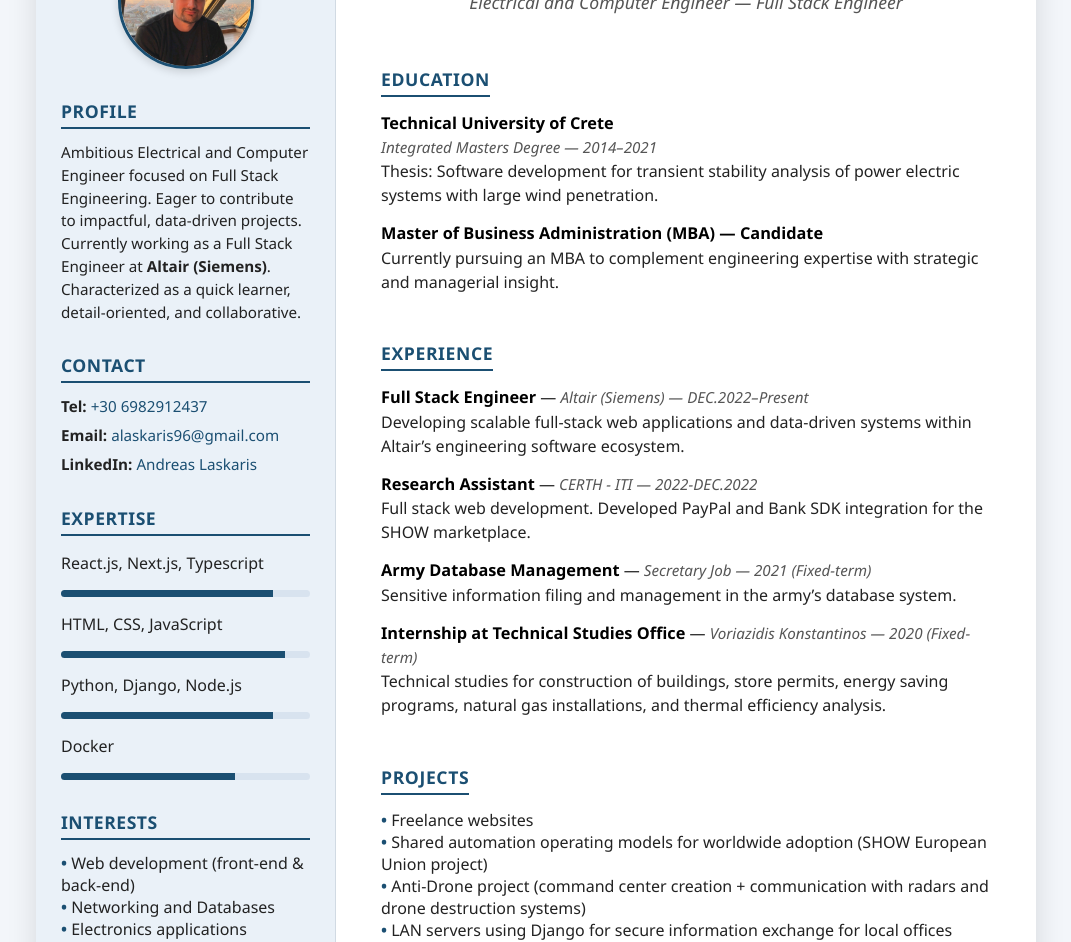
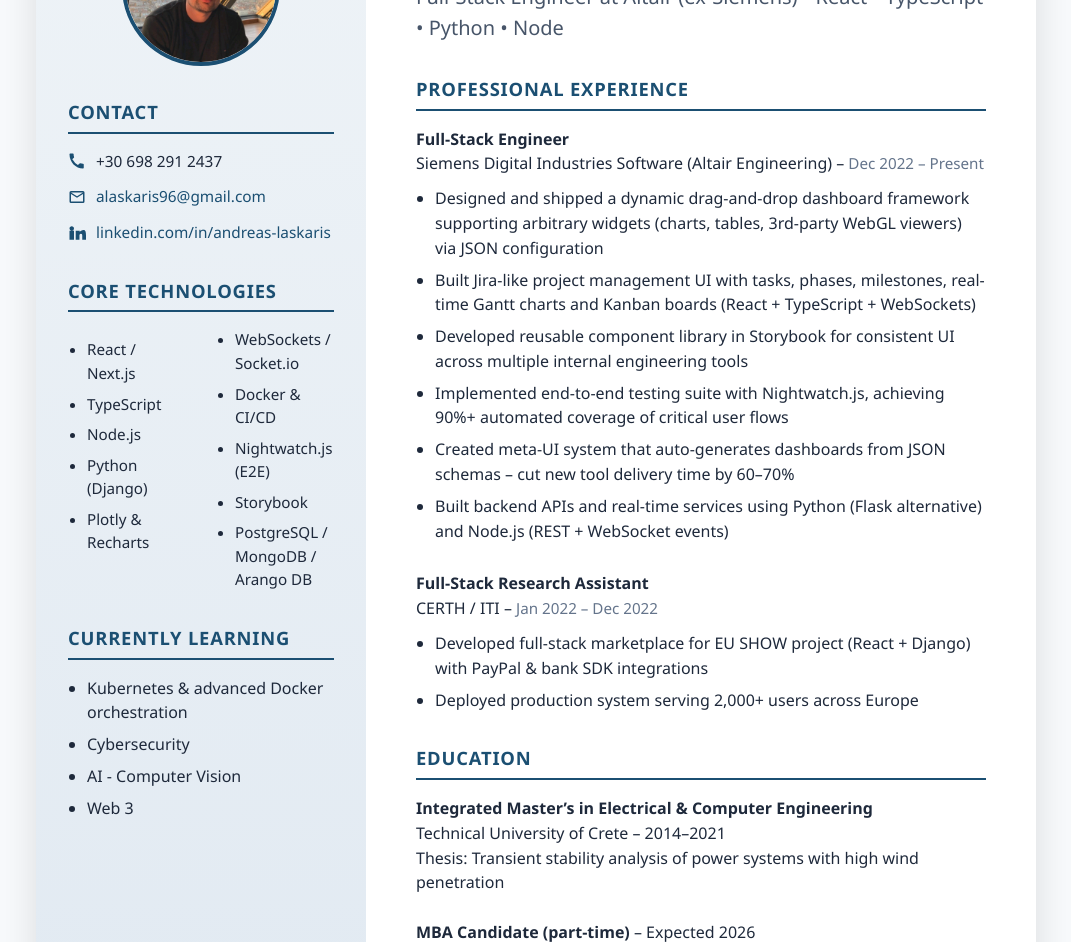
Before and after one commit to Alaskaris96/CVdeploy, a plain HTML site: page index.html in a window 1280 px wide. Shown: the part 152-1094 px from the top of the page, without its empty margins (104-1175 px from the left). Drawn offline with Linux system fonts and the light colour scheme.

Commit message:
Add files via upload

```diff
--- a/index.html
+++ b/index.html
@@ -2,332 +2,256 @@
 <html lang="en">
 
 <head>
-    <meta charset="UTF-8" />
-    <meta name="viewport" content="width=device-width, initial-scale=1.0" />
-    <title>Andreas Laskaris - CV</title>
+    <meta charset="UTF-8">
+    <meta name="viewport" content="width=device-width, initial-scale=1.0">
+    <title>Andreas Laskaris – Full-Stack Engineer</title>
     <style>
         :root {
-            --primary: #1b4f72;
-            --secondary: #5dade2;
-            --background: #f3f6fa;
-            --light: #eaf1f8;
-            --text: #222;
-            --muted: #555;
+            --p: #1b4f72;
+            --s: #5dade2;
+            --bg: #f8fafc;
+            --light: #eef3f7;
+            --t: #1e293b;
         }
 
         body {
-            font-family: "Segoe UI", Calibri, sans-serif;
-            background: var(--background);
-            color: var(--text);
+            font-family: "Segoe UI", sans-serif;
+            background: var(--bg);
+            color: var(--t);
             margin: 0;
-            padding: 0;
+            padding: 20px;
+            line-height: 1.55;
         }
 
-        .cv-wrapper {
-            display: grid;
-            flex-wrap: nowrap;
-            grid-template-columns: 300px 1fr;
+        .cv {
             max-width: 1000px;
-            margin: 50px auto;
+            margin: 0 auto;
             background: white;
-            box-shadow: 0 8px 30px rgba(0, 0, 0, 0.12);
+            box-shadow: 0 10px 40px rgba(0, 0, 0, .12);
             border-radius: 12px;
             overflow: hidden;
+            display: grid;
+            grid-template-columns: 330px 1fr;
         }
 
-        /* LEFT COLUMN */
         .left {
-            background: var(--light);
-            padding: 35px 25px;
-            border-right: 1px solid #d1dae3;
+            background: linear-gradient(180deg, #eef3f7 0%, #dfe8f1 100%);
+            padding: 40px 32px;
         }
 
-        .photo {
-            text-align: center;
-            margin-bottom: 25px;
+        .right {
+            padding: 45px 50px;
+        }
+
+        h1 {
+            font-size: 2.5em;
+            margin: 0;
+            color: var(--p);
+        }
+
+        h2 {
+            font-size: 1.25em;
+            font-weight: 500;
+            color: #475569;
+            margin: 6px 0 30px;
+        }
+
+        h3 {
+            font-size: 1.15em;
+            color: var(--p);
+            text-transform: uppercase;
+            letter-spacing: 0.8px;
+            border-bottom: 2px solid var(--p);
+            padding-bottom: 5px;
+            margin: 32px 0 16px;
         }
 
         .photo img {
-            width: 130px;
-            height: 130px;
+            width: 150px;
+            height: 150px;
             border-radius: 50%;
             object-fit: cover;
-            border: 3px solid var(--primary);
-            box-shadow: 0 3px 8px rgba(0, 0, 0, 0.15);
-        }
-
-        .left h3 {
-            color: var(--primary);
-            border-bottom: 2px solid var(--primary);
-            padding-bottom: 4px;
-            margin-bottom: 12px;
-            font-size: 1.1em;
-            text-transform: uppercase;
-            letter-spacing: 0.5px;
-        }
-
-        .section {
-            margin-bottom: 30px;
-        }
-
-        .contact p,
-        .profile p {
-            margin: 6px 0;
-            font-size: 0.95em;
-            line-height: 1.5;
+            border: 4px solid var(--p);
+            display: block;
+            margin: 0 auto 28px;
         }
 
         a {
-            color: var(--primary);
+            color: var(--p);
             text-decoration: none;
-            transition: color 0.2s ease;
         }
 
-        a:hover {
-            color: var(--secondary);
-            text-decoration: underline;
+        .contact-item {
+            display: flex;
+            align-items: center;
+            margin-bottom: 12px;
+            font-size: 0.96em;
+        }
+
+        .contact-item svg {
+            width: 18px;
+            height: 18px;
+            margin-right: 10px;
+            fill: var(--p);
         }
 
         ul {
-            list-style: none;
-            padding-left: 0;
-            margin: 0;
+            padding-left: 19px;
+            margin: 10px 0;
         }
 
-        ul li::before {
-            content: "• ";
-            color: var(--primary);
-            font-weight: bold;
+        li {
+            margin-bottom: 7px;
         }
 
-        .skills-bar {
-            margin-top: 5px;
-            background: #d8e3ef;
-            height: 7px;
-            border-radius: 4px;
-            overflow: hidden;
-            margin-bottom: 10px;
-        }
-
-        .bar {
-            height: 100%;
-            background: var(--primary);
-            transition: width 0.6s ease;
-        }
-
-        /* RIGHT COLUMN */
-        .right {
-            padding: 40px 45px;
-        }
-
-        header {
-            text-align: center;
-            margin-bottom: 35px;
-        }
-
-        header h1 {
-            color: var(--primary);
-            margin: 0;
-            font-size: 2.1em;
-            letter-spacing: 1px;
-        }
-
-        header h2 {
-            font-weight: 400;
-            color: var(--muted);
-            font-style: italic;
-            margin-top: 6px;
-            font-size: 1.1em;
-        }
-
-        section {
-            margin-bottom: 30px;
-        }
-
-        section h3 {
-            color: var(--primary);
-            border-bottom: 2px solid var(--primary);
-            display: inline-block;
-            padding-bottom: 4px;
-            margin-bottom: 14px;
-            text-transform: uppercase;
-            font-size: 1.1em;
-            letter-spacing: 0.6px;
-        }
-
-        .entry {
-            margin-bottom: 14px;
-            line-height: 1.5;
-        }
-
-        .entry strong {
-            color: #000;
-            font-size: 1.02em;
-        }
-
-        .entry em {
-            color: var(--muted);
+        .skills {
+            columns: 2;
+            gap: 30px;
             font-size: 0.95em;
         }
 
-        .closing {
-            border-top: 2px solid var(--primary);
-            padding-top: 12px;
-            font-style: italic;
-            text-align: justify;
+        .job {
+            margin-bottom: 28px;
         }
 
-        @media (max-width: 850px) {
-            .cv-wrapper {
+        .date {
+            color: #64748b;
+            font-size: 0.95em;
+        }
+
+        @media (max-width:850px) {
+            .cv {
                 grid-template-columns: 1fr;
             }
+        }
 
-            .left {
-                border-right: none;
-                border-bottom: 1px solid #d1dae3;
+        @media print {
+            body {
+                background: white;
             }
 
-            .photo img {
-                width: 110px;
-                height: 110px;
+            .cv {
+                box-shadow: none;
+                margin: 0;
             }
         }
     </style>
 </head>
 
 <body>
-    <div class="cv-wrapper">
-        <!-- LEFT COLUMN -->
+    <div class="cv">
+
+        <!-- LEFT -->
         <div class="left">
-            <div class="photo">
-                <img src="CV image.jpg" alt="Andreas Laskaris Photo" />
+            <div class="photo"><img src="CV image.jpg" alt="Andreas Laskaris"></div>
+
+            <h3>Contact</h3>
+
+            <div class="contact-item">
+                <svg viewBox="0 0 24 24">
+                    <path
+                        d="M6.62 10.79a15.053 15.053 0 006.59 6.59l2.2-2.2a1 1 0 011.01-.24c1.12.37 2.33.57 3.58.57a1 1 0 011 1V21a1 1 0 01-1 1C10.3 22 2 13.7 2 3a1 1 0 011-1h3.5a1 1 0 011 1c0 1.25.2 2.46.57 3.59a1 1 0 01-.24 1.01l-2.2 2.19z" />
+                </svg>
+                +30 698 291 2437
             </div>
 
-            <div class="section profile">
-                <h3>Profile</h3>
-                <p>
-                    Ambitious Electrical and Computer Engineer focused on Full Stack Engineering.
-                    Eager to contribute to impactful, data-driven projects. Currently working as a Full Stack Engineer
-                    at <strong>Altair (Siemens)</strong>. Characterized as a quick learner, detail-oriented, and
-                    collaborative.
-                </p>
+            <div class="contact-item">
+                <svg viewBox="0 0 24 24">
+                    <path
+                        d="M4 4h16a2 2 0 012 2v12a2 2 0 01-2 2H4a2 2 0 01-2-2V6a2 2 0 012-2zm8 7l8-5H4l8 5zm0 2l-8-5v10h16V8l-8 5z" />
+                </svg>
+                <a href="mailto:alaskaris96@gmail.com">alaskaris96@gmail.com</a>
             </div>
 
-            <div class="section contact">
-                <h3>Contact</h3>
-                <p><strong>Tel:</strong> <a href="tel:+306982912437">+30 6982912437</a></p>
-                <p><strong>Email:</strong> <a href="mailto:alaskaris96@gmail.com">alaskaris96@gmail.com</a></p>
-                <p><strong>LinkedIn:</strong> <a href="https://www.linkedin.com/in/andreas-laskaris-41201a199/"
-                        target="_blank">Andreas Laskaris</a></p>
+            <div class="contact-item">
+                <svg viewBox="0 0 24 24" fill="currentColor" aria-hidden="true">
+                    <path
+                        d="M4.98 3C3.34 3 2 4.34 2 5.98s1.34 2.98 2.98 2.98A2.98 2.98 0 008 5.98C8 4.34 6.66 3 4.98 3zM2 9h6v12H2V9zm8.5 0h5.14v1.71h.07c.72-1.36 2.48-2.79 5.11-2.79C23.52 7.92 24 11.17 24 15.14V21h-5v-5.14c0-1.23-.02-2.82-1.72-2.82-1.73 0-2 1.35-2 2.74V21h-5V9z" />
+                </svg>
+
+                <a href="https://linkedin.com/in/andreas-laskaris">linkedin.com/in/andreas-laskaris</a>
             </div>
 
-            <div class="section">
-                <h3>Expertise</h3>
-                <p>React.js, Next.js, Typescript </p>
-                <div class="skills-bar">
-                    <div class="bar" style="width:85%"></div>
-                </div>
-                <p>HTML, CSS, JavaScript</p>
-                <div class="skills-bar">
-                    <div class="bar" style="width:90%"></div>
-                </div>
-                <p>Python, Django, Node.js</p>
-                <div class="skills-bar">
-                    <div class="bar" style="width:85%"></div>
-                </div>
-                <p>Docker</p>
-                <div class="skills-bar">
-                    <div class="bar" style="width:70%"></div>
-                </div>
-            </div>
-
-            <div class="section">
-                <h3>Interests</h3>
+            <h3>Core Technologies</h3>
+            <div class="skills">
                 <ul>
-                    <li>Web development (front-end & back-end)</li>
-                    <li>Networking and Databases</li>
-                    <li>Electronics applications</li>
+                    <li>React / Next.js</li>
+                    <li>TypeScript</li>
+                    <li>Node.js</li>
+                    <li>Python (Django)</li>
+                    <li>Plotly & Recharts</li>
+                    <li>WebSockets / Socket.io</li>
+                    <li>Docker & CI/CD</li>
+                    <li>Nightwatch.js (E2E)</li>
+                    <li>Storybook</li>
+                    <li>PostgreSQL / MongoDB / Arango DB</li>
                 </ul>
             </div>
 
-            <div class="section">
-                <h3>Hobbies</h3>
-                <ul>
-                    <li>Agriculture production and management</li>
-                    <li>Blockchain technology enthusiast</li>
-                    <li>Gymnastics and Physical Education</li>
-                    <li>Geopolitics</li>
-                </ul>
-            </div>
+            <h3>Currently Learning</h3>
+            <ul>
+                <li>Kubernetes & advanced Docker orchestration</li>
+                <li>Cybersecurity</li>
+                <li>AI - Computer Vision</li>
+                <li>Web 3</li>
+            </ul>
         </div>
-
-        <!-- RIGHT COLUMN -->
+        <!-- RIGHT -->
         <div class="right">
             <header>
                 <h1>ANDREAS LASKARIS</h1>
-                <h2>Electrical and Computer Engineer — Full Stack Engineer</h2>
+                <h2>Full-Stack Engineer at Altair (ex-Siemens) • React • TypeScript • Python • Node</h2>
             </header>
 
-            <section>
-                <h3>Education</h3>
-                <div class="entry">
-                    <strong>Technical University of Crete</strong><br />
-                    <em>Integrated Masters Degree — 2014–2021</em><br />
-                    Thesis: Software development for transient stability analysis of power electric systems with large
-                    wind penetration.
-                </div>
-                <div class="entry">
-                    <strong>Master of Business Administration (MBA) — Candidate</strong><br />
-                    Currently pursuing an MBA to complement engineering expertise with strategic and managerial insight.
-                </div>
-            </section>
+            <h3>Professional Experience</h3>
 
-            <section>
-                <h3>Experience</h3>
-                <div class="entry">
-                    <strong>Full Stack Engineer</strong> — <em>Altair (Siemens) — DEC.2022–Present</em><br />
-                    Developing scalable full-stack web applications and data-driven systems within Altair’s engineering
-                    software ecosystem.
-                </div>
-                <div class="entry">
-                    <strong>Research Assistant</strong> — <em>CERTH - ITI — 2022-DEC.2022</em><br />
-                    Full stack web development. Developed PayPal and Bank SDK integration for the SHOW marketplace.
-                </div>
-                <div class="entry">
-                    <strong>Army Database Management</strong> — <em>Secretary Job — 2021 (Fixed-term)</em><br />
-                    Sensitive information filing and management in the army’s database system.
-                </div>
-                <div class="entry">
-                    <strong>Internship at Technical Studies Office</strong> — <em>Voriazidis Konstantinos — 2020
-                        (Fixed-term)</em><br />
-                    Technical studies for construction of buildings, store permits, energy saving programs, natural gas
-                    installations, and thermal efficiency analysis.
-                </div>
-            </section>
+            <div class="job">
+                <strong>Full-Stack Engineer</strong><br>
+                Siemens Digital Industries Software (Altair Engineering) – <span class="date">Dec 2022 – Present</span>
+                <ul>
+                    <li>Designed and shipped a dynamic drag-and-drop dashboard framework supporting arbitrary widgets
+                        (charts, tables, 3rd-party WebGL viewers) via JSON configuration</li>
+                    <li>Built Jira-like project management UI with tasks, phases, milestones, real-time Gantt charts and
+                        Kanban boards (React + TypeScript + WebSockets)</li>
+                    <li>Developed reusable component library in Storybook for consistent UI across multiple internal
+                        engineering tools</li>
+                    <li>Implemented end-to-end testing suite with Nightwatch.js, achieving 90%+ automated coverage of
+                        critical user flows</li>
+                    <li>Created meta-UI system that auto-generates dashboards from JSON schemas – cut new tool delivery
+                        time by 60–70%</li>
+                    <li>Built backend APIs and real-time services using Python (Flask alternative) and Node.js (REST +
+                        WebSocket
+                        events)</li>
+                </ul>
+            </div>
 
-            <section>
-                <h3>Projects</h3>
+            <div class="job">
+                <strong>Full-Stack Research Assistant</strong><br>
+                CERTH / ITI – <span class="date">Jan 2022 – Dec 2022</span>
                 <ul>
-                    <li>Freelance websites</li>
-                    <li>Shared automation operating models for worldwide adoption (SHOW European Union project)</li>
-                    <li>Anti-Drone project (command center creation + communication with radars and drone destruction
-                        systems)</li>
-                    <li>LAN servers using Django for secure information exchange for local offices</li>
-                    <li>Agriculture management & investments (Peach & Kiwi trees, watering network installation +
-                        sensors)</li>
-                    <li>Electronics projects (RF transmitters, Sound amplifiers, etc.)</li>
-                    <li>Microprocessor Design with VHDL (Xilinx software and Spartan 3 FPGA). Fully running chip with
-                        MIPS assembly</li>
-                    <li>Blockchain cryptocurrency creation on Solana ($Stinger on Sol)</li>
+                    <li>Developed full-stack marketplace for EU SHOW project (React + Django) with PayPal & bank SDK
+                        integrations</li>
+                    <li>Deployed production system serving 2,000+ users across Europe</li>
                 </ul>
-            </section>
+            </div>
 
-            <section class="closing">
-                <p>
-                    Thank you for your time. I look forward to discussing my experience and passion for all aspects of
-                    Engineering and Full Stack development.
-                </p>
-            </section>
+            <h3>Education</h3>
+            <strong>Integrated Master’s in Electrical & Computer Engineering</strong><br>
+            Technical University of Crete – 2014–2021<br>
+            Thesis: Transient stability analysis of power systems with high wind penetration<br><br>
+
+            <strong>MBA Candidate (part-time)</strong> – Expected 2026
+
+            <h3>Personal Projects</h3>
+            <ul>
+                <li>E-commerce platform (Next.js 14 + TypeScript + Stripe + Tailwind) – in active development, live demo
+                </li>
+                <li>AI Fruit Sorter – Real-time computer-vision system using OpenCV: detects size, color, defects and
+                    sorts fruit on conveyor belt (live demo)</li>
+                <li>Portfolio of responsive freelance websites (React + Firebase/VPS)</li>
+                <li>Internal Anti-Drone command-center prototype (company project, concept proven CERTH)</li>
+            </ul>
+
         </div>
     </div>
 </body>
```
